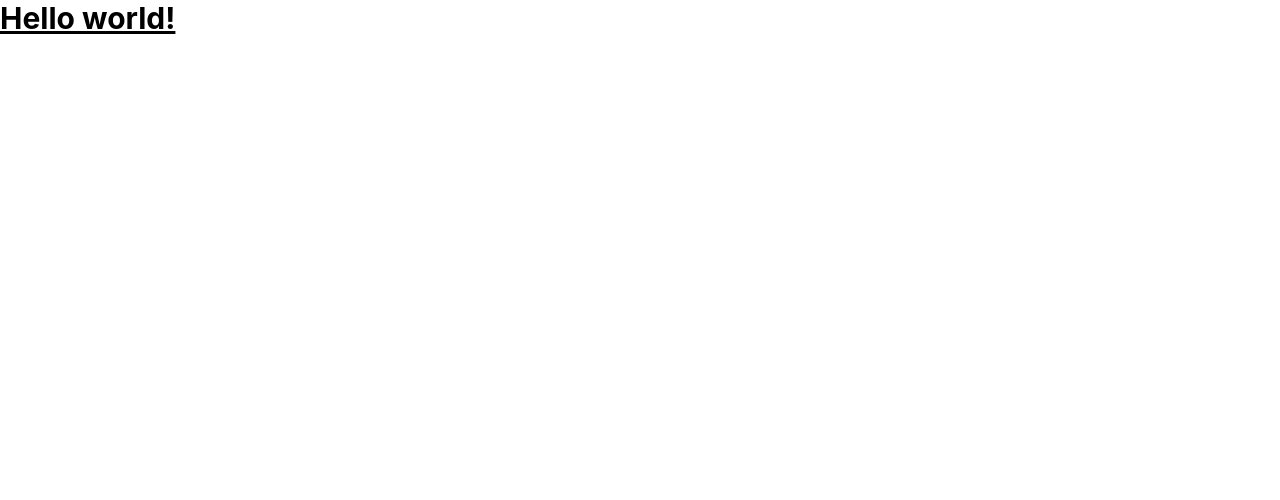
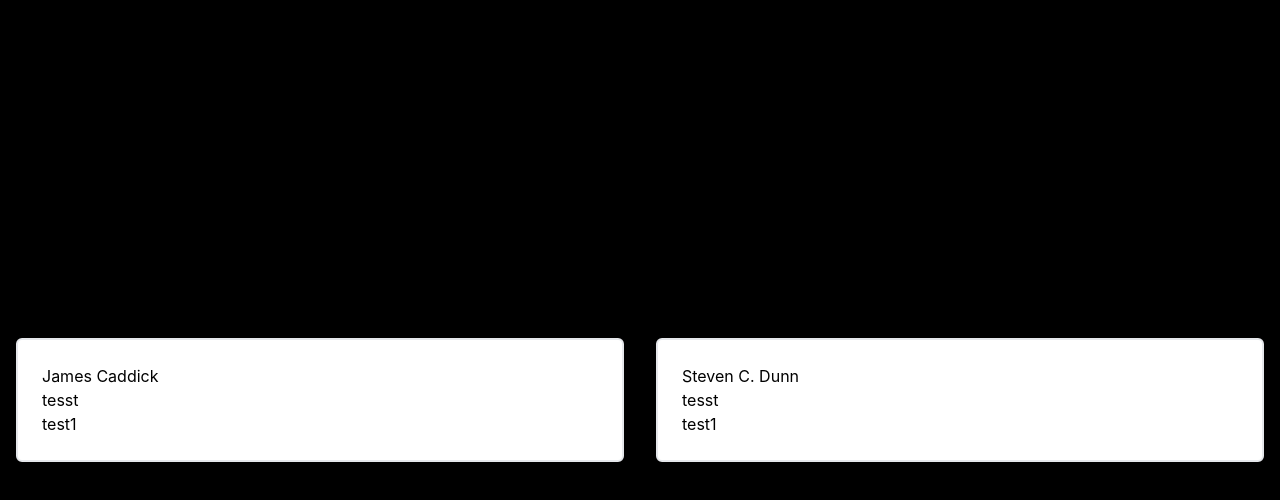
Before and after one commit to JICaddick/react-redux-tailwind-sandbox, a React (Create React App) app: page / in a window 1280 px wide. Shown: the top 500 px of the page. Built offline with nearby package versions, Linux system fonts and the light colour scheme.

Commit message:
prettier and app.js change

```diff
--- a/src/App.js
+++ b/src/App.js
@@ -1,7 +1,81 @@
+import { useState } from 'react';
+
 export default function App() {
-  return (
-    <h1 className="text-3xl font-bold underline">
-      Hello world!
-    </h1>
-  )
+	// const [people, sesetPeople] = useState([]);
+
+	const people = [
+		{
+			name: 'James Caddick',
+			facts: ['tesst', 'test1'],
+		},
+		{
+			name: 'Steven C. Dunn',
+			facts: ['tesst', 'test1'],
+		},
+	];
+
+	return (
+		<div className="h-screen flex justify-center items-center bg-black text-white">
+			{/* <div className="h-3/4 flex ">
+				<div className="h-full mx-4 p-4 border-2 border-purple-600 rounded-md shadow-lg shadow-gray-500">
+					<div>
+						<span className="text-center w-full font-bold text-lg text-green-300">
+							James Caddick
+						</span>
+						<ul>
+							<li>
+								Lorem ipsum dolor sit amet, consectetur adipisicing elit. Voluptatibus quia, nulla!
+								Maiores et perferendis eaque, exercitationem praesentium nihil.
+							</li>
+							<li>
+								Lorem ipsum dolor sit amet, consectetur adipisicing elit. Voluptatibus quia, nulla!
+								Maiores et perferendis eaque, exercitationem praesentium nihil.
+							</li>
+							<li>
+								Lorem ipsum dolor sit amet, consectetur adipisicing elit. Voluptatibus quia, nulla!
+								Maiores et perferendis eaque, exercitationem praesentium nihil.
+							</li>
+							<li>
+								Lorem ipsum dolor sit amet, consectetur adipisicing elit. Voluptatibus quia, nulla!
+								Maiores et perferendis eaque, exercitationem praesentium nihil.
+							</li>
+						</ul>
+					</div>
+				</div>
+				<div className="h-full mx-4 p-4 border-2 border-purple-600 rounded-md shadow-lg shadow-gray-500">
+					<div>
+						<span className="text-center w-full font-bold text-lg text-green-300">
+							Steven C. Dunn
+						</span>
+						<ul>
+							<li>
+								Lorem ipsum dolor sit amet, consectetur adipisicing elit. Voluptatibus quia, nulla!
+								Maiores et perferendis eaque, exercitationem praesentium nihil.
+							</li>
+							<li>
+								Lorem ipsum dolor sit amet, consectetur adipisicing elit. Voluptatibus quia, nulla!
+								Maiores et perferendis eaque, exercitationem praesentium nihil.
+							</li>
+							<li>
+								Lorem ipsum dolor sit amet, consectetur adipisicing elit. Voluptatibus quia, nulla!
+								Maiores et perferendis eaque, exercitationem praesentium nihil.
+							</li>
+							<li>
+								Lorem ipsum dolor sit amet, consectetur adipisicing elit. Voluptatibus quia, nulla!
+								Maiores et perferendis eaque, exercitationem praesentium nihil.
+							</li>
+						</ul>
+					</div>
+				</div>
+			</div> */}
+			{people.map((person) => (
+				<div className="bg-white border-2 text-black w-full mx-4 p-6 rounded-md">
+					{person.name}
+					{person.facts.map((fact) => (
+						<div>{fact}</div>
+					))}
+				</div>
+			))}
+		</div>
+	);
 }
```
Also changed, not shown: 1 other file (tests, documents, lock files or other folders).
